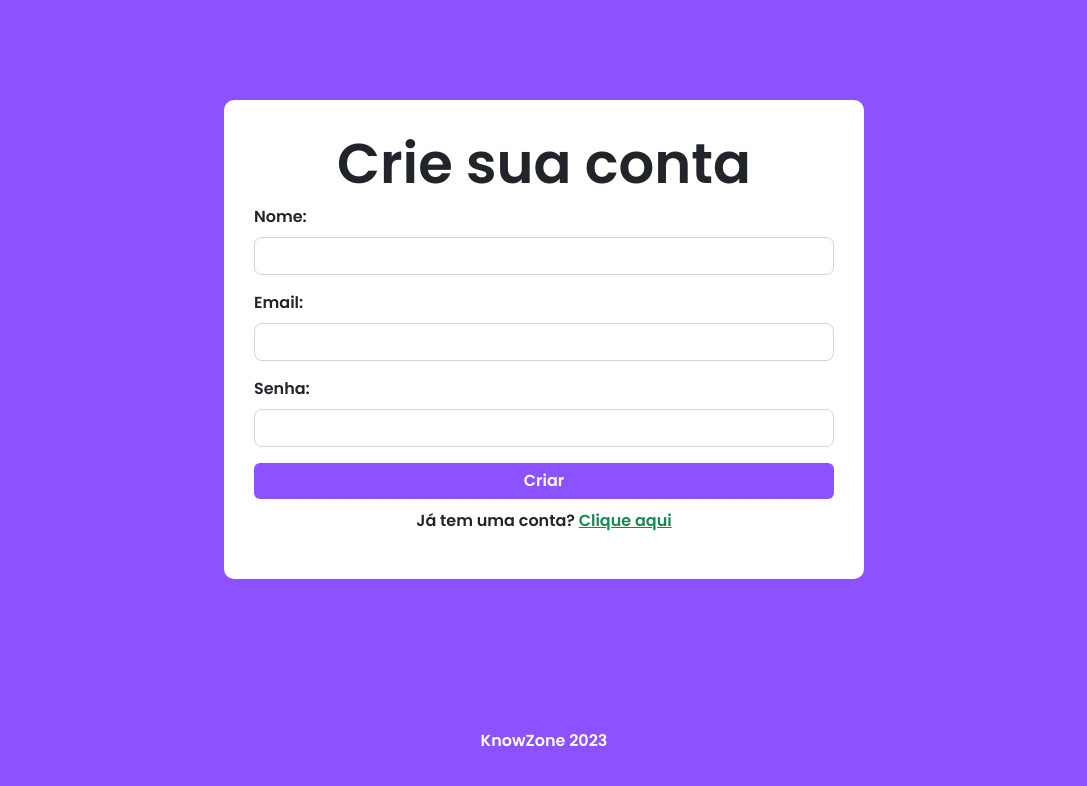
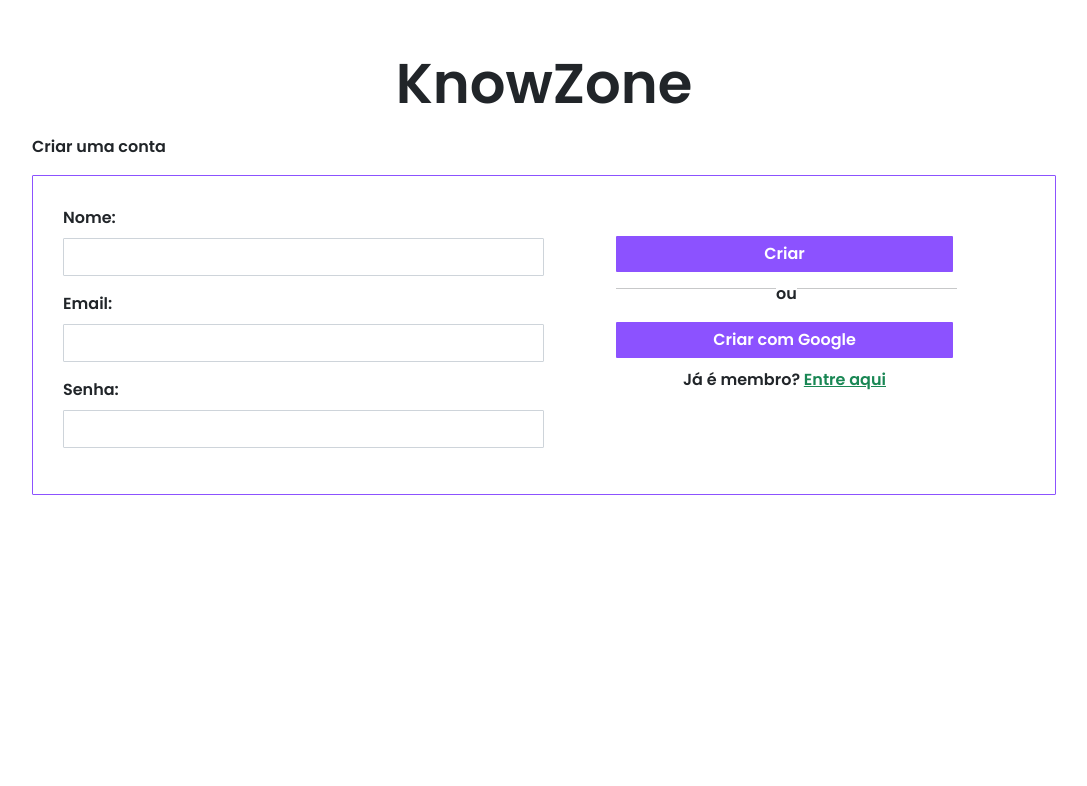
Before and after one commit to Agathaa72/tccforum, a Python web app: template app/templates/signup.html in a window 1280 px wide. Shown: the top 786 px of the page, without its empty margins (96-1183 px from the left). Run offline with Jinja, Linux system fonts and the light colour scheme; the template is opened without the code that fills it, so the values that code supplies are empty.

Commit message:
Add files via upload

```diff
--- a/app/templates/error.html
+++ b/app/templates/error.html
@@ -42,7 +42,7 @@
 <body>
 	<div class="erro">
 		<h1>Oops! Página não encontrada .</h1>
-		<p>Por favor, verifique a ortografia .</p>
+		<p>Por favor, verifique se você não digitou alguma coisa errada ou volte para a tela inicial : ) .</p>
 	</div>
 
 	<p class="k">KnowZone 2023</p>
--- a/app/templates/signup.html
+++ b/app/templates/signup.html
@@ -6,8 +6,7 @@
 	<link rel="preconnect" href="https://fonts.googleapis.com">
 	<link rel="preconnect" href="https://fonts.gstatic.com" crossorigin>
 	<link href="https://fonts.googleapis.com/css2?family=Poppins:wght@600&display=swap" rel="stylesheet">
-	<link rel="icon" type="image/x-icon" href="static/icon1.ico">
-	<title>KnowZone | Crie sua conta</title>
+	<title>KnowZone | Criar uma conta</title>
 </head>
 <script src="https://cdn.jsdelivr.net/npm/bootstrap@5.2.3/dist/js/bootstrap.bundle.min.js" integrity="sha384-kenU1KFdBIe4zVF0s0G1M5b4hcpxyD9F7jL+jjXkk+Q2h455rYXK/7HAuoJl+0I4" crossorigin="anonymous"></script>
 
@@ -20,18 +19,51 @@
 	}
 
 	.login{
+		width: 100%;
+		position: relative;
+		border: 1px solid #8c52ff;
+		padding: 30px;
+		border-radius: 1px;
+		background: white;
+		display: flex;
+	}
+
+	.entrar{
+		width: 80%;
+		position: relative;
+		left: 10%;
+		margin-top: 50px;
+	}
+
+	.op .es{
+		text-align: left;
+	}
+
+	.op{
+		display: flex;
+		width: 100%;
+	}
+
+	.campos{
 		width: 50%;
+
+	}
+
+	.buttons{
+		width: 50%;
+		padding: 30px;
+	}
+
+	.or{
 		position: relative;
-		left: 25%;
-		top: 100px;
-		/*border: 1px solid #c7c8c9;*/
-		padding: 30px;
-		border-radius: 10px;
-		background: white;
+		left: 10%;
+	}
+
+	hr{
+		width: 38%;
 	}
 
 	body{
-		background: #8c52ff;
 		font-family: "Poppins", sans-serif;
 	}
 
@@ -50,10 +82,13 @@
 	}
 
 	.btn{
-		width: 100%;
+		width: 80%;
+		position: relative;
+		left: 10%;
 		background: #8c52ff;
 		outline: none;
 		border: none;
+		border-radius: 1px;
 	}
 
 	.btn:hover{
@@ -76,26 +111,61 @@
 		font-family: "Poppins", sans-serif;
 	}
 
+
 	.form-control{
-		border-radius: 8px;
+		border-radius: 1px;
 	}
 
-	@media(max-width: 1000px){
+	@media(max-width: 950px){
+		.entrar{
+			width: 90%;
+			position: relative;
+			left: 5%;
+		}
+
 		.login{
-			width: 90%;
-			left: 5%;
+			display: block;
+		}
+
+		.btn{
+			width: 100%;
+			position: relative;
+			left: 0%;
+		}
+
+		.campos, .buttons{
+			width: 100%;
+		}
+
+		.buttons{
+			padding: 0px;
+		}
+
+		.or{
+			left: 0%;
+		}
+
+		hr{
+			width: 48%;
+			position: relative;
+			left: 0%;
 		}
 	}
 
 </style>
 
 <body>
+	<div class="entrar">
+		<h1>KnowZone</h1>
+		<div class="op">
+			<p class="es">Criar uma conta</p>
+		</div>
 		<div class="login">
-		<h1>Crie sua conta</h1>
+			<div class="campos">
 				<form method="POST" action="{{url_for('signup')}}">
 					<div class="mb-3">
 	    				<label for="exampleInputEmail1" class="form-label">Nome:</label>
-    		<input type="text" class="form-control" name="nome" maxlength="20" id="exampleInputEmail1" aria-describedby="emailHelp" required>
+	    				<input type="email" class="form-control" name="email" maxlength="80" id="exampleInputEmail1" aria-describedby="emailHelp" required>
 	  				</div>
 	  				<div class="mb-3">
 	    				<label for="exampleInputEmail1" class="form-label">Email:</label>
@@ -105,11 +175,24 @@
 	    				<label for="exampleInputEmail1" class="form-label">Senha:</label>
 	    				<input type="password" class="form-control" name="senha" maxlength="80" id="exampleInputEmail1" aria-describedby="emailHelp" required>
 	  				</div>
+	  			</form>
+			</div>
+			<div class="buttons">
+				<form>
 	  				<button type="submit" class="btn btn-primary">Criar</button>
 				</form>
-		<p>Já tem uma conta? <a href="/login">Clique aqui</a></p>
+				<div class="or" style="display: flex;">
+					<hr>
+					<p>ou</p>
+					<hr>
 				</div>
-	<p class="k">KnowZone 2023</p>
+				<form method="post">
+					<button id="goog" class="btn btn-primary" name="goog" value="Google">Criar com Google <span class="fab fa-google"></button>
+				</form>
+				<p>Já é membro? <a href="/signup">Entre aqui</a></p>
+			</div>
+		</div>
+	</div>
 
 </body>
 </html>
```
Also changed, not shown: app/templates/forum.html (+88 -0 lines), app/templates/index.html (+60 -0 lines), app/templates/login.html (+99 -18 lines), app/templates/opcao.html (added, +109 -0 lines). Lines whose indentation alone changed are shown as unchanged.
